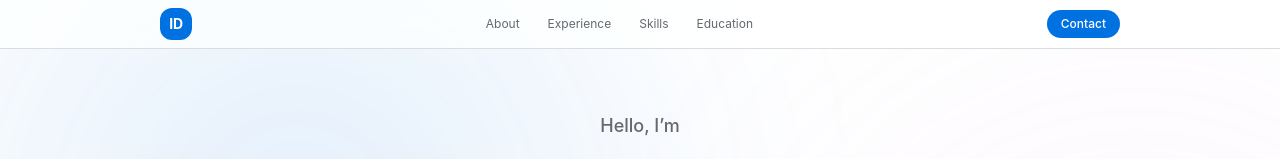
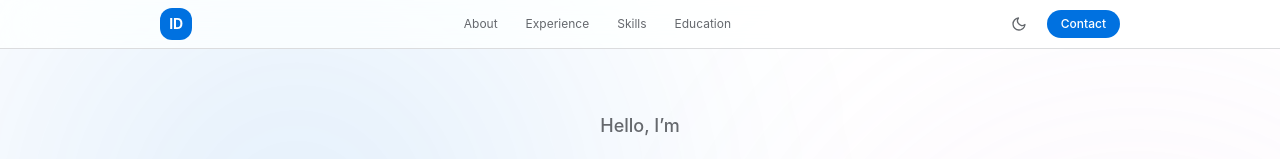
Before and after one commit to irfndaffa/dapps-profile, a Next.js app: page / in a window 1280 px wide. Shown: the top 159 px of the page. Built offline with nearby package versions, Linux system fonts and the light colour scheme.

Commit message:
Add dark mode toggle with system preference detection and localStorage persistence

```diff
--- a/src/app/globals.css
+++ b/src/app/globals.css
@@ -13,10 +13,22 @@
   --accent: oklch(56% 0.19 255);
   --accent-hover: oklch(50% 0.19 255);
   --hairline: oklch(89.5% 0.003 260);
+  color-scheme: light;
 
   --ease-out: cubic-bezier(0.22, 1, 0.36, 1);
   --dur-quick: 200ms;
   --dur-reveal: 650ms;
+}
+
+:root[data-theme="dark"] {
+  --paper: oklch(16% 0.005 260);
+  --paper-alt: oklch(21% 0.006 260);
+  --ink: oklch(96% 0.002 260);
+  --ink-soft: oklch(68% 0.012 265);
+  --accent: oklch(70% 0.16 255);
+  --accent-hover: oklch(76% 0.15 255);
+  --hairline: oklch(30% 0.008 260);
+  color-scheme: dark;
 }
 
 @theme inline {
@@ -50,6 +62,9 @@ body {
   -webkit-font-smoothing: antialiased;
   text-rendering: optimizeLegibility;
   position: relative;
+  transition:
+    background-color var(--dur-reveal) var(--ease-out),
+    color var(--dur-reveal) var(--ease-out);
 }
 
 /* Aurora — a quiet, slow-drifting gradient wash behind the hero.
--- a/src/app/layout.tsx
+++ b/src/app/layout.tsx
@@ -14,7 +14,15 @@ export default function RootLayout({
   children: React.ReactNode;
 }>) {
   return (
-    <html lang="en" className="h-full antialiased">
+    <html lang="en" className="h-full antialiased" suppressHydrationWarning>
+      <head>
+        <script
+          suppressHydrationWarning
+          dangerouslySetInnerHTML={{
+            __html: `(function(){try{var s=localStorage.getItem("theme");var t=s==="dark"||s==="light"?s:(matchMedia("(prefers-color-scheme: dark)").matches?"dark":"light");document.documentElement.dataset.theme=t;}catch(e){}})();`,
+          }}
+        />
+      </head>
       <body className="flex min-h-full flex-col">
         <Preloader />
         {children}
--- a/src/app/page.tsx
+++ b/src/app/page.tsx
@@ -3,6 +3,7 @@ import ExperienceAccordion from "@/components/experience-accordion";
 import MobileNav from "@/components/mobile-nav";
 import Reveal from "@/components/reveal";
 import StatCounter from "@/components/stat-counter";
+import ThemeToggle from "@/components/theme-toggle";
 import {
   achievement,
   activities,
@@ -49,6 +50,7 @@ export default function Home() {
             ))}
           </div>
           <div className="flex items-center gap-3">
+            <ThemeToggle />
             <MobileNav links={navLinks} />
             <a
               href="#contact"
--- /dev/null
+++ b/src/components/theme-toggle.tsx
@@ -0,0 +1,25 @@
+"use client";
+
+import { FiMoon, FiSun } from "react-icons/fi";
+import { useTheme } from "@/lib/use-theme";
+
+export default function ThemeToggle() {
+  const [theme, toggle] = useTheme();
+  const isDark = theme === "dark";
+
+  return (
+    <button
+      type="button"
+      onClick={toggle}
+      aria-label={isDark ? "Switch to light mode" : "Switch to dark mode"}
+      aria-pressed={isDark}
+      className="flex h-8 w-8 items-center justify-center rounded-full text-ink-soft transition-colors duration-200 hover:bg-paper-alt hover:text-ink active:scale-95"
+    >
+      {isDark ? (
+        <FiSun aria-hidden="true" className="h-4 w-4" />
+      ) : (
+        <FiMoon aria-hidden="true" className="h-4 w-4" />
+      )}
+    </button>
+  );
+}
--- /dev/null
+++ b/src/lib/theme-store.ts
@@ -0,0 +1,38 @@
+export type Theme = "light" | "dark";
+
+const STORAGE_KEY = "theme";
+const listeners = new Set<() => void>();
+
+function readInitialTheme(): Theme {
+  if (typeof document !== "undefined") {
+    const attr = document.documentElement.dataset.theme;
+    if (attr === "dark" || attr === "light") return attr;
+  }
+  return "light";
+}
+
+let currentTheme: Theme = readInitialTheme();
+
+export function getTheme(): Theme {
+  return currentTheme;
+}
+
+export function setTheme(theme: Theme) {
+  currentTheme = theme;
+  document.documentElement.dataset.theme = theme;
+  try {
+    window.localStorage.setItem(STORAGE_KEY, theme);
+  } catch {
+    // localStorage unavailable (private mode, etc.) — theme still applies for this session.
+  }
+  listeners.forEach((listener) => listener());
+}
+
+export function toggleTheme() {
+  setTheme(currentTheme === "dark" ? "light" : "dark");
+}
+
+export function subscribeTheme(listener: () => void) {
+  listeners.add(listener);
+  return () => listeners.delete(listener);
+}
--- /dev/null
+++ b/src/lib/use-theme.ts
@@ -0,0 +1,13 @@
+"use client";
+
+import { useSyncExternalStore } from "react";
+import { getTheme, subscribeTheme, toggleTheme, type Theme } from "./theme-store";
+
+function getServerSnapshot(): Theme {
+  return "light";
+}
+
+export function useTheme(): [Theme, () => void] {
+  const theme = useSyncExternalStore(subscribeTheme, getTheme, getServerSnapshot);
+  return [theme, toggleTheme];
+}
```
